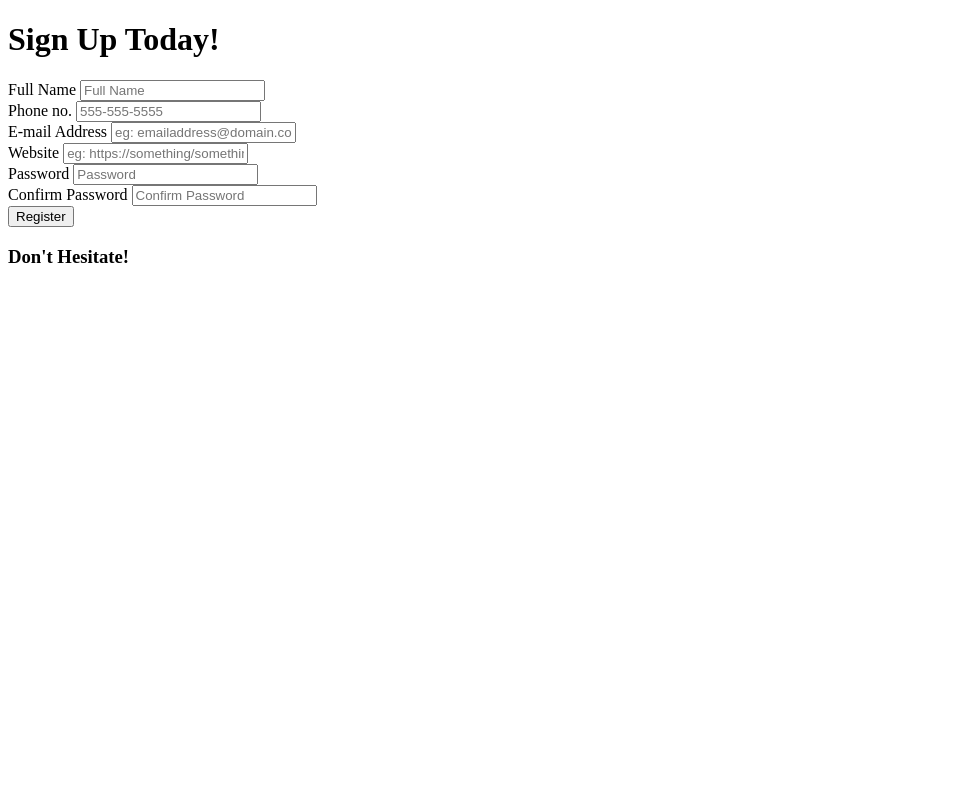
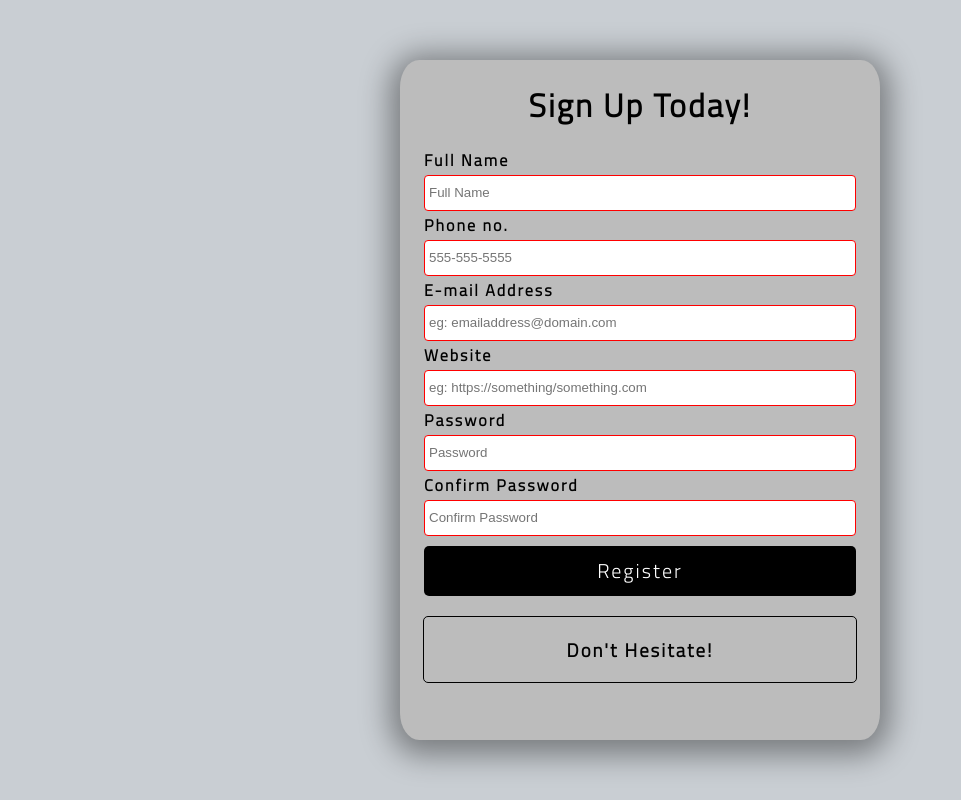
Before and after one commit to Kunalkatre1/form-validator, a plain HTML site: page index.html in a window 1280 px wide. Shown: the whole page, without its empty margins (0-961 px from the left). Drawn offline with Linux system fonts and the light colour scheme.

Commit message:
Added HTML & CSS for Form

```diff
--- a/index.html
+++ b/index.html
@@ -16,32 +16,32 @@
         <!--Full Name-->
         <div class="form-group">
           <label for="name">Full Name</label>
-          <input type="text" id="name" placeholder="Full Name">
+          <input type="text" id="name" placeholder="Full Name" required minlength="2" maxlength="50">
         </div>
         <!--Phone Number-->
         <div class="form-group">
           <label for="phone">Phone no.</label>
-          <input type="tel" id="phone" placeholder="555-555-5555">
+          <input type="tel" id="phone" placeholder="555-555-5555" required pattern="[0-9]{3}-[0-9]{3}-[0-9]{4}">
         </div>
         <!--Email Address-->
         <div class="form-group">
           <label for="email">E-mail Address</label>
-          <input type="email" id="email" placeholder="eg: emailaddress@domain.com">
+          <input type="email" id="email" placeholder="eg: emailaddress@domain.com" required>
         </div>
         <!--Website URL-->
         <div class="form-group">
           <label for="website">Website</label>
-          <input type="url" id="website" placeholder="eg: https://something/something.com">
+          <input type="url" id="website" placeholder="eg: https://something/something.com" required>
         </div>
         <!--Password-->
         <div class="form-group">
           <label for="password">Password</label>
-          <input type="password" id="password" placeholder="Password">
+          <input type="password" id="password" placeholder="Password" required pattern="^(?=.*\d)(?=.*[a-z])(?=.*[A-Z])(?=.*[a-zA-Z]).{8,}$" title="Please include atleast one uppercase character">
         </div>
         <!--Confirm Password-->
         <div class="form-group">
           <label for="confirm-password">Confirm Password</label>
-          <input type="password" id="confirm-password" placeholder="Confirm Password">
+          <input type="password" id="confirm-password" placeholder="Confirm Password" required pattern="^(?=.*\d)(?=.*[a-z])(?=.*[A-Z])(?=.*[a-zA-Z]).{8,}$">
         </div>
         <button type="submit">Register</button>
       </form>
--- a/style.css
+++ b/style.css
@@ -0,0 +1,94 @@
+@import url('https://fonts.googleapis.com/css2?family=Prompt:wght@100&family=Titillium+Web:wght@300&display=swap');
+
+html{
+  box-sizing: border-box;
+}
+
+body{
+  margin: 0;
+  min-height: 100vh;
+  font-family: 'Titillium Web', sans-serif;
+  letter-spacing: 2px;
+  display: flex;
+  align-items: center;
+  justify-content: center;
+  background-color: #c9ced3;
+}
+
+.container{
+  width: 480px;
+  height: 680px;
+  background-color: rgb(188, 188, 188);
+  display: flex;
+  flex-direction: column;
+  align-items: center;
+  border-radius: 4%;
+  box-shadow: 0 5px 30px 10px rgba(0,0,0,0.4);
+}
+
+/*Form*/
+form{
+  width: 90%;
+}
+
+.form-group{
+  height: 65px;
+}
+
+label{
+  position: relative;
+  bottom: 3px;
+  font-weight: bold;
+}
+
+input{
+  width: 100%;
+  height: 36px;
+  padding: 4px;
+  border-radius: 4px;
+  outline: none;
+  border: 1px solid black;
+  box-sizing: border-box; /*It will ignore padding spacing & will not allow input width to be more than 100%*/
+  transition: all 0.3s;
+}
+
+input:valid{
+  border: 1px solid greenyellow;
+}
+
+input:invalid{
+  border: 1px solid red;
+}
+
+button{
+  cursor: pointer;
+  color: white;
+  background: black;
+  border: none;
+  height: 50px;
+  width: 100%;
+  font-family: 'Titillium Web', sans-serif;
+  font-size: 20px;
+  letter-spacing: 2px;
+  margin-top: 5px;
+  border-radius: 5px;
+}
+
+button:hover{
+  filter: brightness(200%);
+  background: #242323;
+}
+
+button:focus{
+  outline: none;
+}
+
+.message-container{
+  border: 1px solid black;
+  border-radius: 5px;
+  width: 90%;
+  margin-top: 20px;
+  display: flex;
+  justify-content: center;
+  color: black;
+}
```
